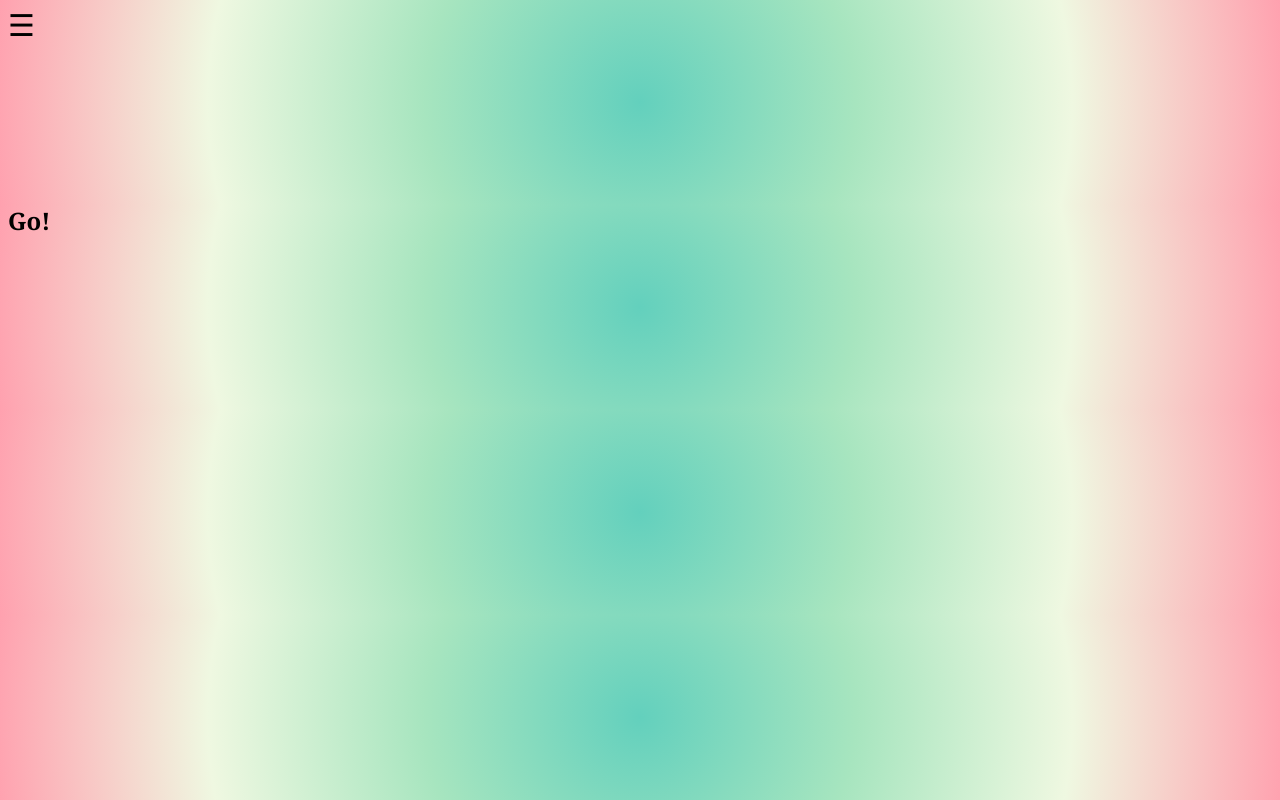
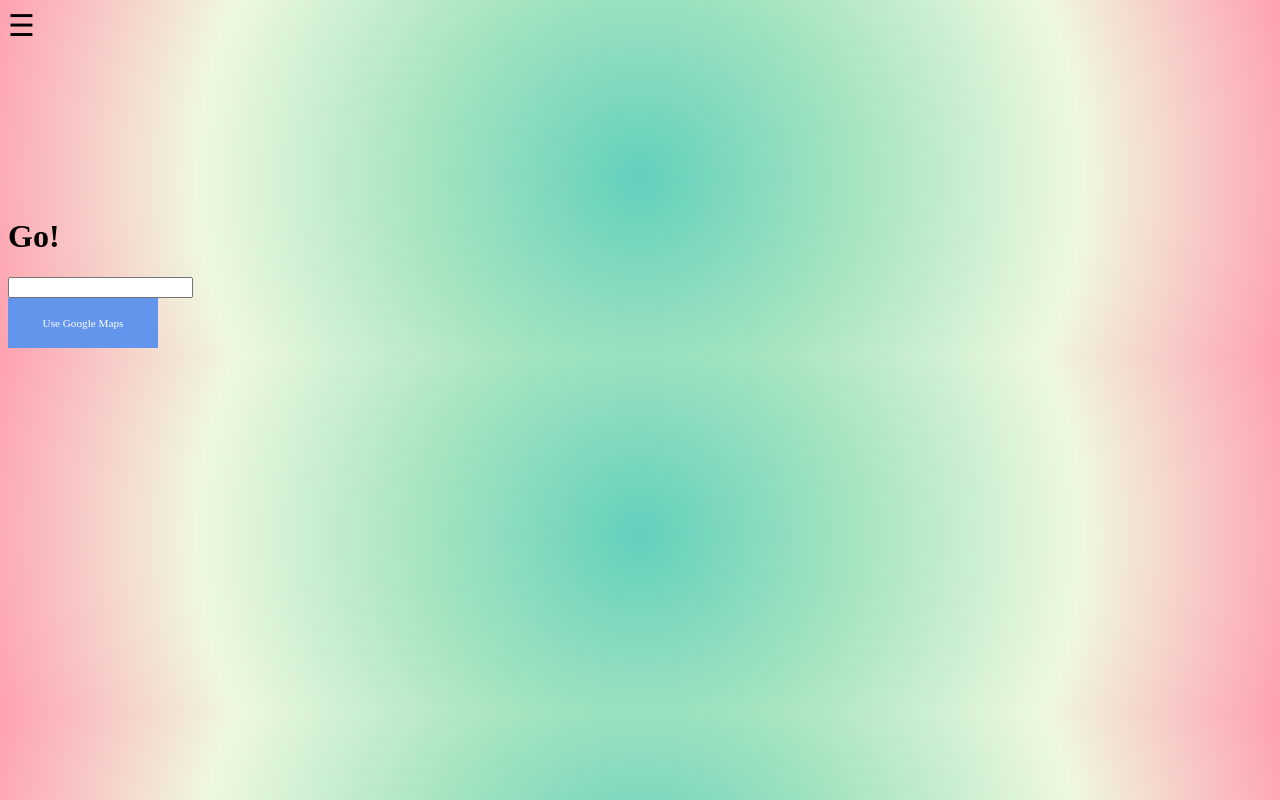
Before and after one commit to johnosullivan/ClientSideProject, a plain HTML site: page index.html in a window 1280 px wide. Drawn offline with Linux system fonts and the light colour scheme.

Commit message:
added and edited google maps button

```diff
--- a/index.html
+++ b/index.html
@@ -13,11 +13,14 @@
   </nav>
   <!-- Main selection for content -->
   <main>
-    <!---wanna out this here:
+    <!--wanna put this here:
     www.gettyimages.com/detail/video/aerial-chicago-skyline-cityscape-at-dusk-usa-stock-footage/462415370--->
-    <video id = "bavkground_vid" class = "bgkgrnd"></video>
+    <video id = "background_vid" class = "bgkgrnd"></video>
     <h1 id = "title" class="headers">Go!</h1>
+    <!---user enters information here--->
+    <input id ="flight_id_entry" class = "flight_info"/>
 
+    <button id = "g_maps_button" class ="google_maps">Use Google Maps</button>
 
   </main>
   <!-- Aside for the menu -->
--- a/scripts/main.js
+++ b/scripts/main.js
@@ -6,3 +6,7 @@ function openMenu() {
 function closeMenu() {
    document.getElementById("menu").style.display = "none";
 }
+
+function getFlightID(){
+   //grab flight info for the flight
+}
--- a/style/main.css
+++ b/style/main.css
@@ -1,21 +1,39 @@
 body {
+    /*background-image: url("")*/
     /*font-family: "Lato", sans-serif;*/
     /*background-color: #dee7ef;*/
     background: red; /* For browsers that do not support gradients */
-    background: -webkit-radial-gradient(circle, #63d0bd, #a7e5bf, #eff8e1, #ffa1af); /* Safari */
-    background: -o-radial-gradient(circle, #63d0bd, #a7e5bf, #eff8e1, #ffa1af); /* Opera 11.6 to 12.0 */
-    background: -moz-radial-gradient(circle, #63d0bd, #a7e5bf, #eff8e1, #ffa1af); /* Firefox 3.6 to 15 */
+    background: -webkit-radial-gradient(circle, #63d0bd, #a7e5bf, #eff8e1, #ffa1af); /* Safari *!*/
+    background: -o-radial-gradient(circle, #63d0bd, #a7e5bf, #eff8e1, #ffa1af); /* Opera 11.6 to 12.0 *!*/
+    background: -moz-radial-gradient(circle, #63d0bd, #a7e5bf, #eff8e1, #ffa1af); /* Firefox 3.6 to 15 *!*/
     background: radial-gradient(circle, #63d0bd, #a7e5bf, #eff8e1, #ffa1af);
 }/* Standard syntax */
 
-.headers{
+.title{
     text-align: center;
     position: fixed;
     font-family: 'fontawesome', Georgia, Serif;
+    font-src: fontawesome-webfont;
+    /*scr: url(fontawesome.woff);*/
     text-rendering: optimizeLegibility;
     height: inherit;
     font-size: 1.5em;
     line-height: 1rem;
+}
+/*Should be in the lower middle of the page i
+ballparked the location and size of the box so play with this as you wish.*/
+.google_maps{
+    display: block;
+    background-color: cornflowerblue;
+    border: cornflowerblue;
+    font-family: "futura";
+    font-stretch: ultra-expanded;
+    font-size: .7em;
+    color: white;
+    top: 350px;
+    left: 600px;
+    width: 150px;
+    height: 50px;
 }
 
 
```
